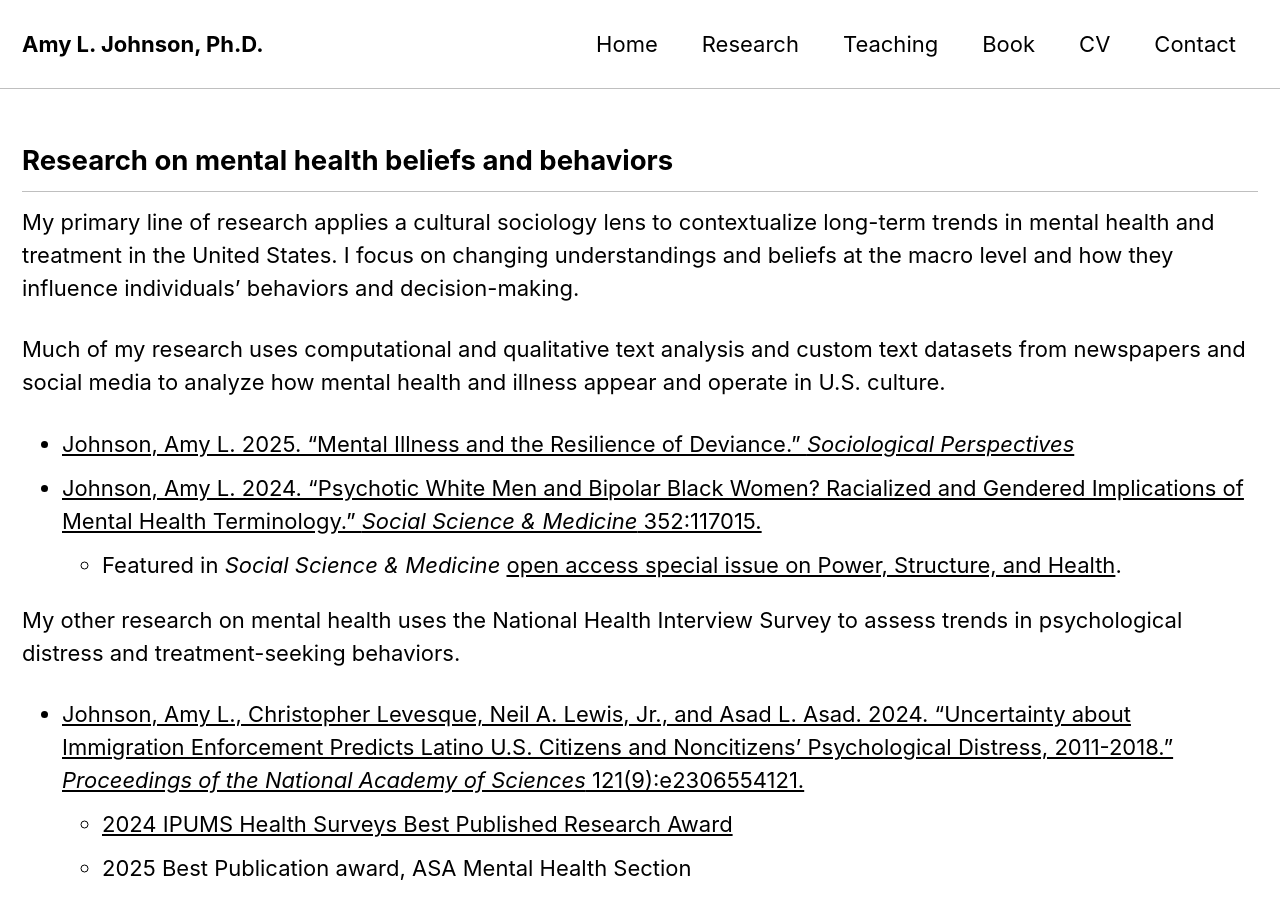
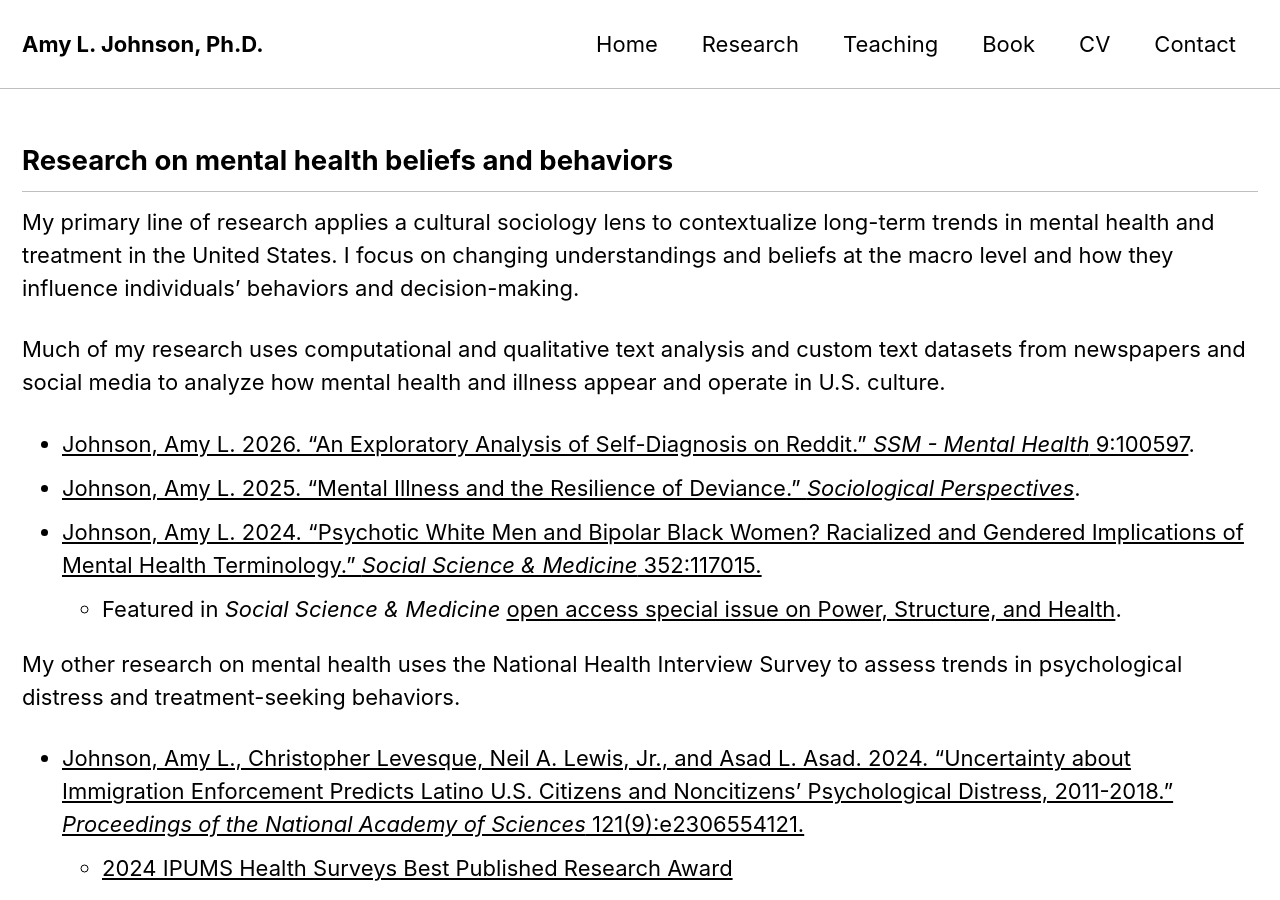
Before and after one commit to aljohnson-soc/aljohnson-soc.github.io, a Jekyll site: the page built from _pages/research.md, in a window 1280 px wide and 900 px high. Built offline with Jekyll 4.4.1, drawn with Linux system fonts in a browser that asks for light colours; cached includes are drawn as plain includes.

Commit message:
Update research.md

```diff
--- a/_pages/research.md
+++ b/_pages/research.md
@@ -10,16 +10,17 @@ My primary line of research applies a cultural sociology lens to contextualize l
 
 Much of my research uses computational and qualitative text analysis and custom text datasets from newspapers and social media to analyze how mental health and illness appear and operate in U.S. culture.
 
-- [Johnson, Amy L. 2025. "Mental Illness and the Resilience of Deviance." *Sociological Perspectives*](https://doi.org/10.1177/07311214251325512)
+- [Johnson, Amy L. 2026. "An Exploratory Analysis of Self-Diagnosis on Reddit." *SSM - Mental Health* 9:100597](https://doi.org/10.1016/j.ssmmh.2026.100597).
+- [Johnson, Amy L. 2025. "Mental Illness and the Resilience of Deviance." *Sociological Perspectives*](https://doi.org/10.1177/07311214251325512).
 - [Johnson, Amy L. 2024. “Psychotic White Men and Bipolar Black Women? Racialized and Gendered Implications of Mental Health Terminology.” *Social Science & Medicine* 352:117015.](https://doi.org/10.1016/j.socscimed.2024.117015)
     - Featured in *Social Science & Medicine* [open access special issue on Power, Structure, and Health](https://www.sciencedirect.com/special-issue/103RR1324HP).
 
 My other research on mental health uses the National Health Interview Survey to assess trends in psychological distress and treatment-seeking behaviors.
 
 - [Johnson, Amy L., Christopher Levesque, Neil A. Lewis, Jr., and Asad L. Asad. 2024. “Uncertainty about Immigration Enforcement Predicts Latino U.S. Citizens and Noncitizens’ Psychological Distress, 2011-2018.” *Proceedings of the National Academy of Sciences* 121(9):e2306554121.](https://www.pnas.org/doi/10.1073/pnas.2306554121)
-    - [2024 IPUMS Health Surveys Best Published Research Award](https://www.ipums.org/impact/ipums-research-award#healthsurveys)
+    - [2024 IPUMS Health Surveys Best Published Research Award](https://www.ipums.org/2024-award-winners)
     - 2025 Best Publication award, ASA Mental Health Section
-    - Featured in [*Lehigh News*](https://www2.lehigh.edu/news/study-threat-of-deportation-leads-to-psychological-distress-among-both-latino-citizens-and), [*Cornell Chronicle*](https://news.cornell.edu/stories/2024/02/deportation-threat-worsens-latinos-anxiety-mental-health); [*Forbes México*](https://www.forbes.com.mx/asi-es-como-la-amenaza-de-deportacion-afecta-la-salud-mental-de-los-latinos-en-eu/), [*HealthDay*](https://www.healthday.com/health-news/mental-health/political-changes-are-stressing-hispanic-americans-study), [*KFF Health News*](https://kffhealthnews.org/news/article/colorado-ski-resort-mountain-town-latino-hispanic-workers-deportation-nicaraguan/), and [*Stanford Report*](https://humsci.stanford.edu/feature/latino-mental-health-affected-immigration-controversies-study-finds).
+    - Featured in [*Lehigh News*](https://www2.lehigh.edu/news/study-threat-of-deportation-leads-to-psychological-distress-among-both-latino-citizens-and), [*Cornell Chronicle*](https://news.cornell.edu/stories/2024/02/deportation-threat-worsens-latinos-anxiety-mental-health), [*Forbes México*](https://www.forbes.com.mx/asi-es-como-la-amenaza-de-deportacion-afecta-la-salud-mental-de-los-latinos-en-eu/), [*HealthDay*](https://www.healthday.com/health-news/mental-health/political-changes-are-stressing-hispanic-americans-study), [*KFF Health News*](https://kffhealthnews.org/news/article/colorado-ski-resort-mountain-town-latino-hispanic-workers-deportation-nicaraguan/), and [*Stanford Report*](https://humsci.stanford.edu/feature/latino-mental-health-affected-immigration-controversies-study-finds).
     - Cited in *Trump v. CASA, Inc.*, in support of birthright citizenship. [U.S. District Court for the District of Maryland, 2025](https://www.supremecourt.gov/DocketPDF/24/24A884/354782/20250404123338313_Birthright%20Supplemental%20Appendix%20-%20to%20file.pdf). [Consolidated before the Supreme Court](https://www.scotusblog.com/cases/case-files/trump-v-casa-inc/).
 - [Johnson, Amy L. 2021. “Changes in Mental Health and Treatment, 1997-2017.” *Journal of Health and Social Behavior* 62(1):53-68.](https://doi.org/10.1177/0022146520984136)
     - Mentioned in the podcast [*Mad in America*](https://www.madinamerica.com/2022/05/failings-mental-health-dangerous/).
```
